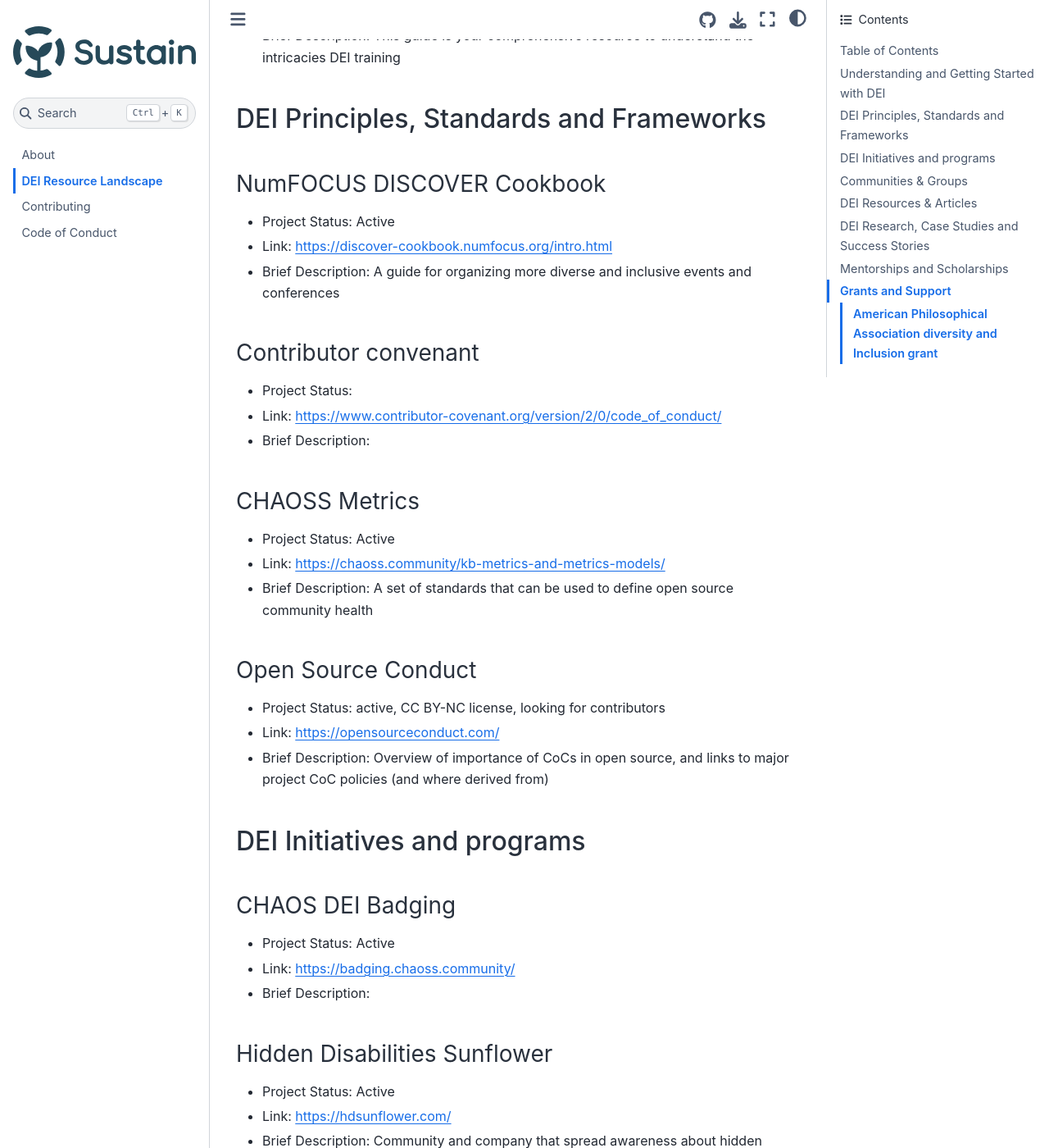
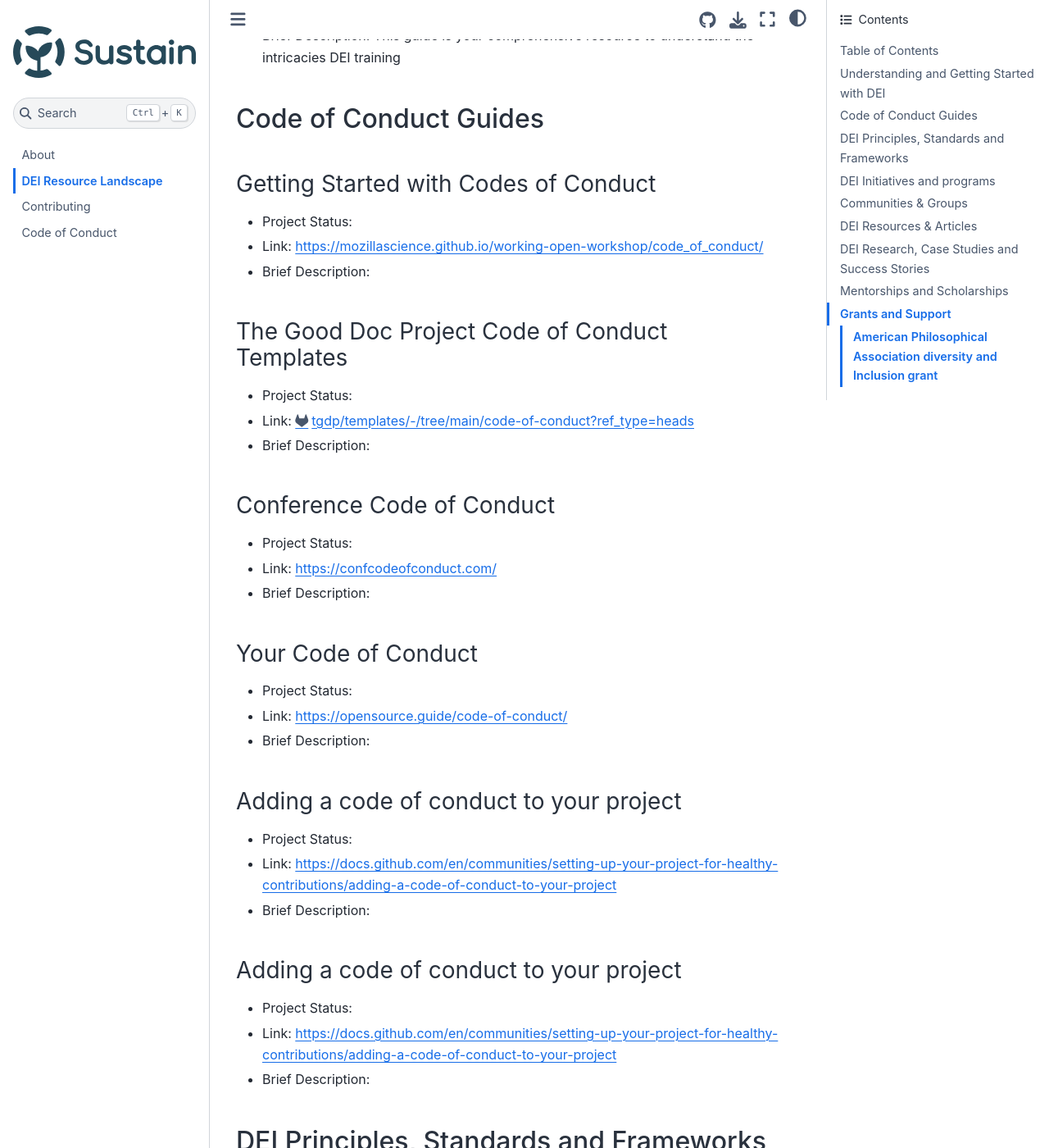
Before and after one commit to sustainers/dei-handbook, a Jupyter Book: the page built from landscape.md, in a window 1280 px wide and 1400 px high, scrolled down 1522 px. Shown: the whole window at 82% size. Built offline with Jupyter Book 1.0.4 settings and Sphinx 7.4.7 and the Sphinx Book theme 1.1.4, drawn with Linux system fonts in a browser that asks for light colours.

Commit message:
added a section for Code of conduct guides.
Signed-off-by: Anita-ihuman <charlesanita403@gmail.com>

```diff
--- a/landscape.md
+++ b/landscape.md
@@ -46,6 +46,44 @@
 - Project Status:
 - Link: https://www.hipeople.io/blog/diversity-equity-inclusion-dei-training
 - Brief Description: This guide is your comprehensive resource to understand the intricacies DEI training
+
+## Code of Conduct Guides
+
+### Getting Started with Codes of Conduct
+
+- Project Status:
+- Link: https://mozillascience.github.io/working-open-workshop/code_of_conduct/
+- Brief Description:
+
+### The Good Doc Project Code of Conduct Templates
+
+- Project Status:
+- Link: https://gitlab.com/tgdp/templates/-/tree/main/code-of-conduct?ref_type=heads
+- Brief Description:
+
+### Conference Code of Conduct
+
+- Project Status:
+- Link: https://confcodeofconduct.com/
+- Brief Description:
+
+### Your Code of Conduct
+
+- Project Status:
+- Link: https://opensource.guide/code-of-conduct/
+- Brief Description:
+
+### Adding a code of conduct to your project
+
+- Project Status:
+- Link: https://docs.github.com/en/communities/setting-up-your-project-for-healthy-contributions/adding-a-code-of-conduct-to-your-project
+- Brief Description:
+
+### Adding a code of conduct to your project
+
+- Project Status:
+- Link: https://docs.github.com/en/communities/setting-up-your-project-for-healthy-contributions/adding-a-code-of-conduct-to-your-project
+- Brief Description:
 
 ## DEI Principles, Standards and Frameworks
 
```
